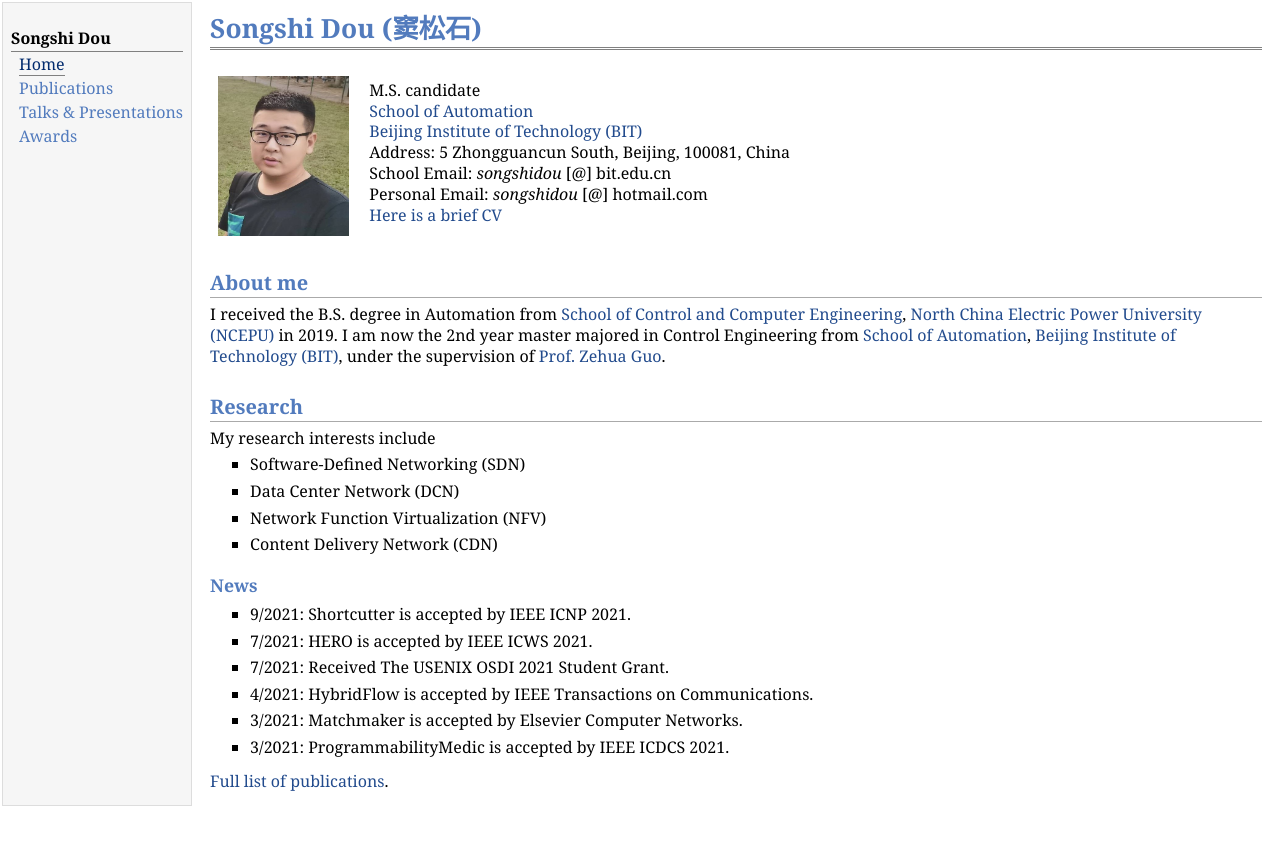
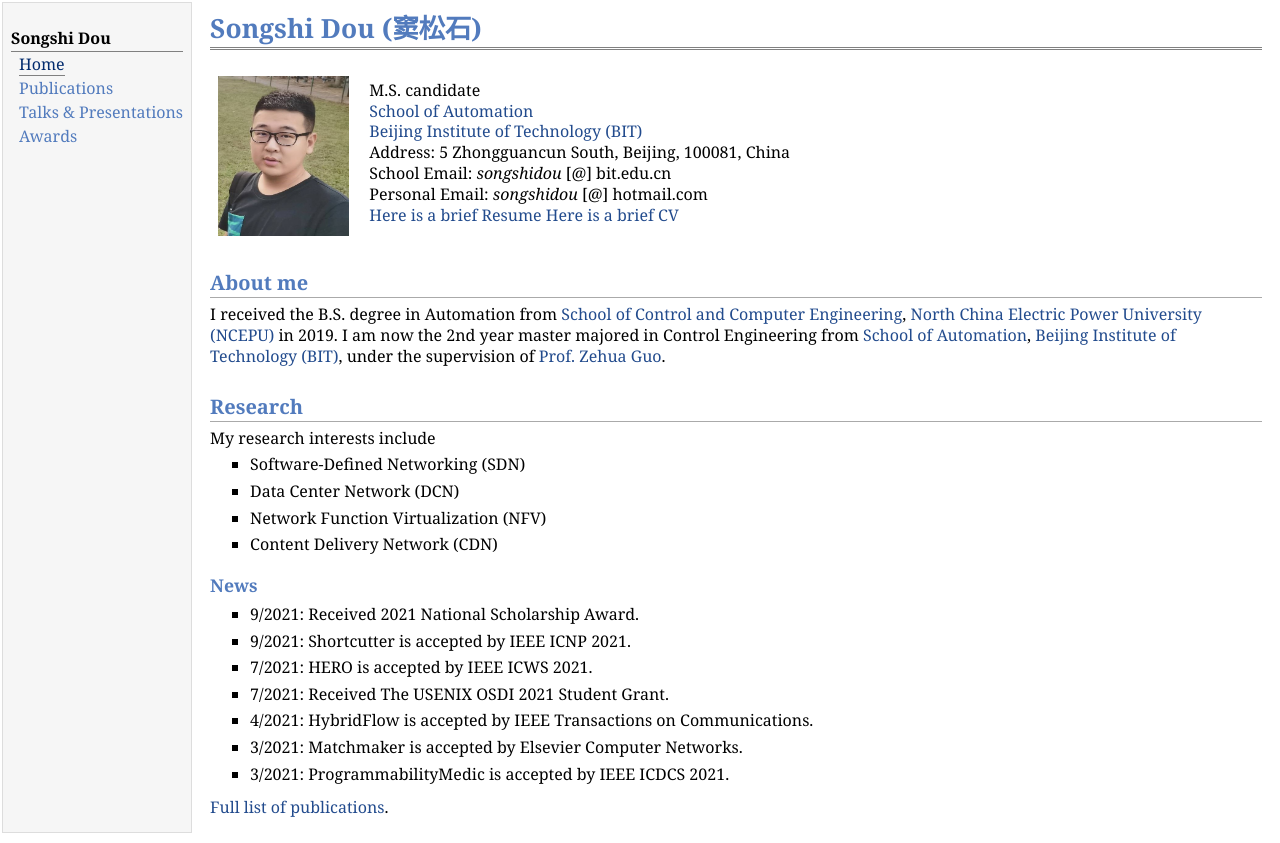
Before and after one commit to songshidou/songshidou.github.io, a plain HTML site: page index.html in a window 1280 px wide. Before the commit the page ends 816 px from the top, so only its background shows below. Drawn offline with Linux system fonts and the light colour scheme.

Commit message:
Add files via upload

```diff
--- a/index.html
+++ b/index.html
@@ -27,7 +27,7 @@
 Address: 5 Zhongguancun South, Beijing, 100081, China <br />
 School Email: <i>songshidou</i> [@] bit.edu.cn <br />
 Personal Email: <i>songshidou</i> [@] hotmail.com <br />
-<a href="Curriculum_Vitae.pdf">Here is a brief CV</a></p>
+<a href="Resume.pdf">Here is a brief Resume</a> <a href="Curriculum_Vitae.pdf">Here is a brief CV</a></p>
 </td></tr></table>
 <h2>About me</h2>
 <p>I received the B.S. degree in Automation from <a href="https://cce.ncepu.edu.cn/">School of Control and Computer Engineering</a>, <a href="https://english.ncepu.edu.cn/">North China Electric Power University (NCEPU)</a> in 2019. I am now the 2nd year master majored in Control Engineering from <a href="https://ac.bit.edu.cn/">School of Automation</a>, <a href="https://english.bit.edu.cn/">Beijing Institute of Technology (BIT)</a>, under the supervision of
@@ -46,6 +46,8 @@ Personal Email: <i>songshidou</i> [@] hotmail.com <br />
 </ul>
 <h3>News </h3>
 <ul>
+<li><p>9/2021: Received 2021 National Scholarship Award.</p>
+</li>
 <li><p>9/2021: Shortcutter is accepted by IEEE ICNP 2021.</p>
 </li>
 <li><p>7/2021: HERO is accepted by IEEE ICWS 2021.</p>
```
Also changed, not shown: awards.html (+3 -0 lines), 4 other files.
